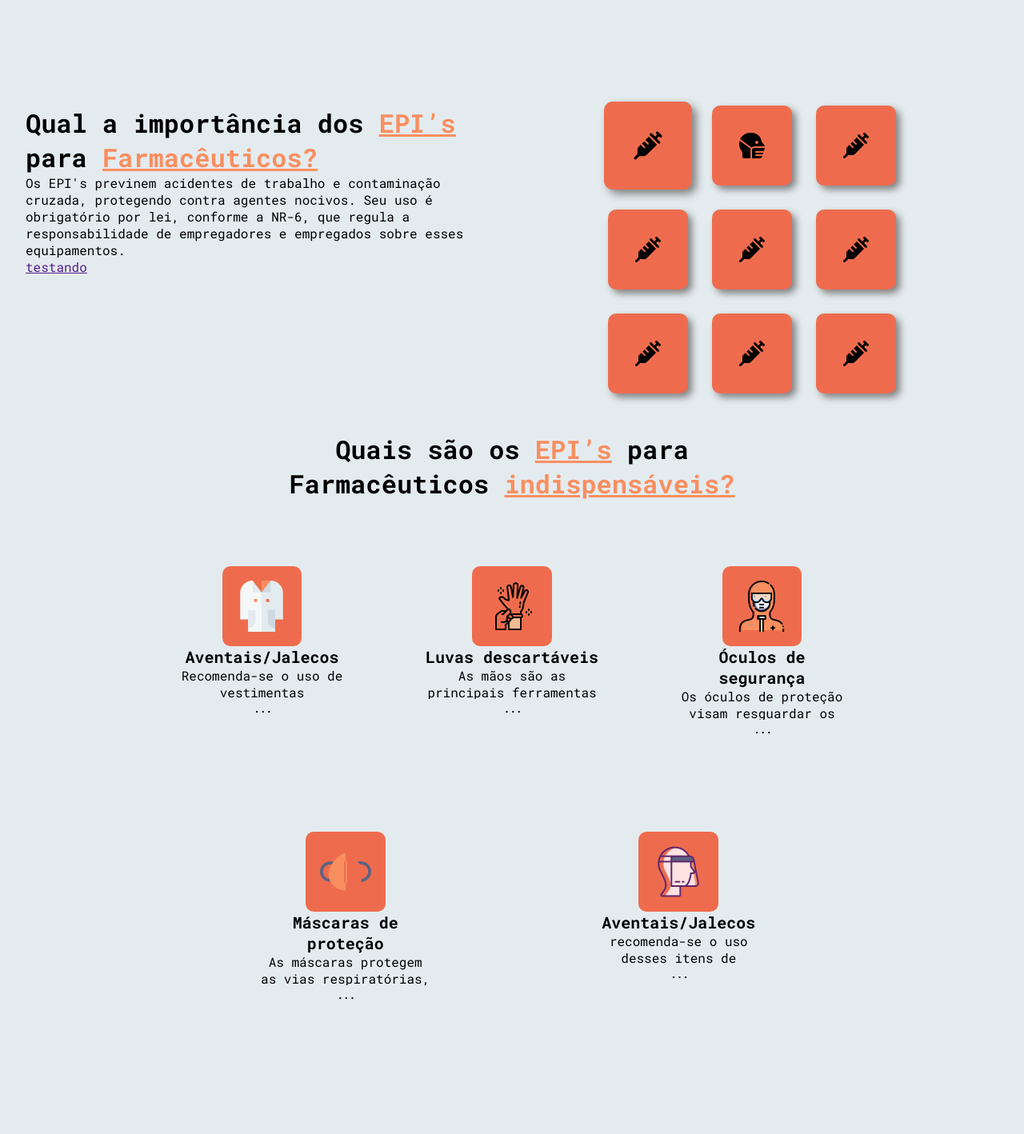
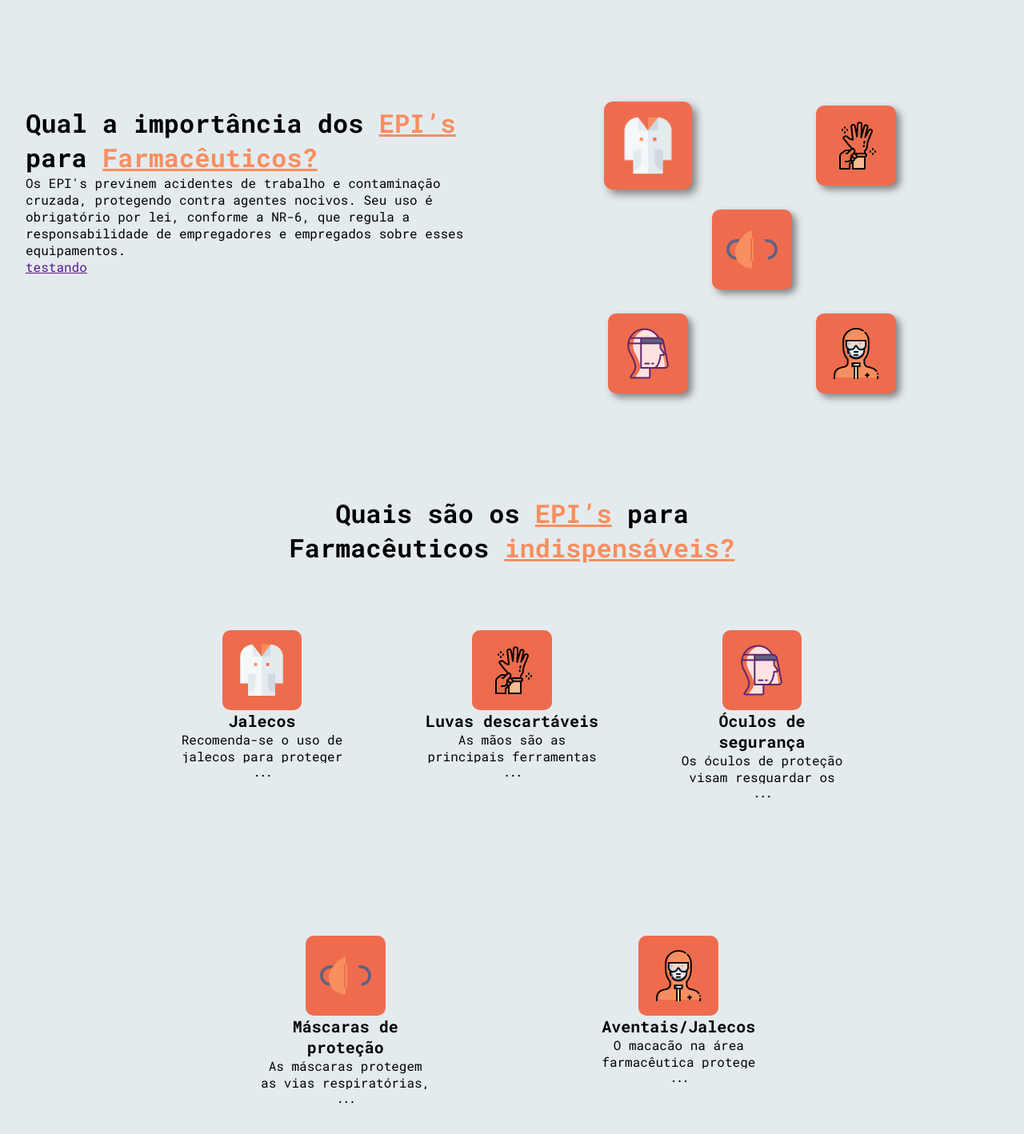
Before and after one commit to RenanGava/biohazard-banner, a Next.js app: page / in a window 1280 px wide. Shown: the top 1418 px of the page at 80% size. Before the commit the page ends 1356 px from the top, so only its background shows below. Built offline with nearby package versions, Linux system fonts and the light colour scheme.

Commit message:
fix item cart heigt

```diff
--- a/src/components/ContainerItens/index.tsx
+++ b/src/components/ContainerItens/index.tsx
@@ -29,10 +29,11 @@ export function ContainerItens() {
           <ImageContainer>
             <ItemImage src={jaleco} alt="" width={64} height={64} />
           </ImageContainer>
-          <h1>Aventais/Jalecos</h1>
+          <h1>Jalecos</h1>
           <p>
-            Recomenda-se o uso de vestimentas impermeáveis para proteger o corpo
-            contra derramamentos, respingos e poeira, prevenindo contaminações.
+            Recomenda-se o uso de jalecos para proteger o corpo contra
+            derramamentos, respingos e poeira, prevenindo contaminações de
+            agentes quimicos leves.
           </p>
           <span>...</span>
         </ItemCard>
@@ -51,7 +52,7 @@ export function ContainerItens() {
         </ItemCard>
         <ItemCard>
           <ImageContainer>
-            <ItemImage src={macacao} alt="" width={64} height={64} />
+            <ItemImage src={viseira} alt="" width={64} height={64} />
           </ImageContainer>
           <h1>Óculos de segurança</h1>
           <p>
@@ -75,13 +76,13 @@ export function ContainerItens() {
         </ItemCard>
         <ItemCard>
           <ImageContainer>
-            <ItemImage src={viseira} alt="" width={64} height={64} />
+            <ItemImage src={macacao} alt="" width={64} height={64} />
           </ImageContainer>
           <h1>Aventais/Jalecos</h1>
           <p>
-            recomenda-se o uso desses itens de vestimenta impermeáveis para
-            proteger o corpo contra derramamentos, respingos e poeira,
-            prevenindo contaminações.
+            O macacão na área farmacêutica protege contra contaminações pesadas,
+            como substâncias químicas e biológicas, garantindo a segurança dos
+            profissionais.
           </p>
           <span>...</span>
         </ItemCard>
--- a/src/components/ContainerItens/styles.ts
+++ b/src/components/ContainerItens/styles.ts
@@ -5,7 +5,7 @@ export const Container = styled.div`
   width: 100%;
   max-width: 1000px;
   padding: 1rem;
-  margin: 0 auto;
+  margin: 5rem auto 0 auto;
 `;
 
 export const ContentHeader = styled.header`
@@ -31,7 +31,7 @@ export const ItensWrapper = styled.div`
 export const ItemCard = styled.div`
   padding: 1rem;
   width: 250px;
-  height: 300px;
+  height: 350px;
   margin-top: 2rem;
   justify-content: space-evenly;
   align-items: center;
@@ -62,7 +62,7 @@ export const ItemCard = styled.div`
   &:hover {
     p {
       transition: 400ms;
-      height: 190px;
+      height: 230px;
       overflow: block;
     }
 
--- a/src/components/Dashboard/index.tsx
+++ b/src/components/Dashboard/index.tsx
@@ -1,8 +1,15 @@
 "use client";
 import { useEffect } from "react";
-import { Container, IconContainer, Icons } from "./styles";
+import { Container, IconContainer, Icons, ItemImage } from "./styles";
 
 import { faSyringe, faHeadSideMask } from "@fortawesome/free-solid-svg-icons";
+
+import jaleco from "../../assets/jaleco.png";
+import luva from "../../assets/luva.png";
+import macacao from "../../assets/macacao.png";
+import mascara from "../../assets/mascara-facial.png";
+import viseira from "../../assets/equipamentos-de-protecao.png";
+import seringa from "../../assets/seringa.png";
 
 export function Dashboard() {
   useEffect(() => {
@@ -13,19 +20,15 @@ export function Dashboard() {
     itensGrid[index].classList.add("focus");
 
     const interval = setInterval(() => {
-
       itensGrid[currentIndex].classList.remove("focus");
 
       itensGrid[index].classList.add("focus");
 
-      if(index >= itensGrid.length - 1){
-
-        currentIndex = index
-        index = 0
-      }
-      else{
-
-        currentIndex = index++
+      if (index >= itensGrid.length - 1) {
+        currentIndex = index;
+        index = 0;
+      } else {
+        currentIndex = index++;
       }
     }, 3000);
   }, []);
@@ -47,32 +50,20 @@ export function Dashboard() {
           <a href=""> testando</a>
         </div>
         <div id="grid">
-          <IconContainer className="">
-            <Icons icon={faSyringe} size="2xl" />
+          <IconContainer className="iconFrame1">
+            <ItemImage src={jaleco} alt="" width={64} height={64} />
           </IconContainer>
-          <IconContainer>
-            <Icons icon={faHeadSideMask} size="2xl" />
+          <IconContainer className="iconFrame2">
+            <ItemImage src={luva} alt="" width={64} height={64} />
           </IconContainer>
-          <IconContainer>
-            <Icons icon={faSyringe} size="2xl" />
+          <IconContainer className="iconFrame3">
+            <ItemImage src={mascara} alt="" width={64} height={64} />
           </IconContainer>
-          <IconContainer>
-            <Icons icon={faSyringe} size="2xl" />
+          <IconContainer className="iconFrame4">
+            <ItemImage src={viseira} alt="" width={64} height={64} />
           </IconContainer>
-          <IconContainer>
-            <Icons icon={faSyringe} size="2xl" />
-          </IconContainer>
-          <IconContainer>
-            <Icons icon={faSyringe} size="2xl" />
-          </IconContainer>
-          <IconContainer>
-            <Icons icon={faSyringe} size="2xl" />
-          </IconContainer>
-          <IconContainer>
-            <Icons icon={faSyringe} size="2xl" />
-          </IconContainer>
-          <IconContainer>
-            <Icons icon={faSyringe} size="2xl" />
+          <IconContainer className="iconFrame5">
+            <ItemImage src={macacao} alt="" width={64} height={64} />
           </IconContainer>
         </div>
       </div>
--- a/src/components/Dashboard/styles.ts
+++ b/src/components/Dashboard/styles.ts
@@ -1,6 +1,7 @@
 "use client";
 import styled from "styled-components";
 import { FontAwesomeIcon } from "@fortawesome/react-fontawesome";
+import Image from "next/image";
 
 export const Container = styled.div`
   margin-top: 100px;
@@ -28,8 +29,34 @@ export const Container = styled.div`
     }
 
     & > div:last-child {
+
+      div.iconFrame1{
+        grid-area: iconFrame1;
+      }
+
+      div.iconFrame2{
+        grid-area: iconFrame2;
+      }
+
+      div.iconFrame3{
+        grid-area: iconFrame3;
+      }
+
+      div.iconFrame4{
+        grid-area: iconFrame4;
+      }
+
+      div.iconFrame5{
+        grid-area: iconFrame5;
+      }
+
       display: grid;
-      grid-template-columns: 1fr 1fr 1fr;
+      /* grid-template-columns: 1fr 1fr 1fr; */
+      grid-template-areas:
+        "iconFrame1 . iconFrame2"
+        ". iconFrame3 . "
+        "iconFrame4 . iconFrame5"
+		;
       grid-gap: 30px;
       margin: 0 auto;
 
@@ -88,3 +115,5 @@ export const IconContainer = styled.div`
 `;
 
 export const Icons = styled(FontAwesomeIcon)``;
+
+export const ItemImage = styled(Image)``;
```
